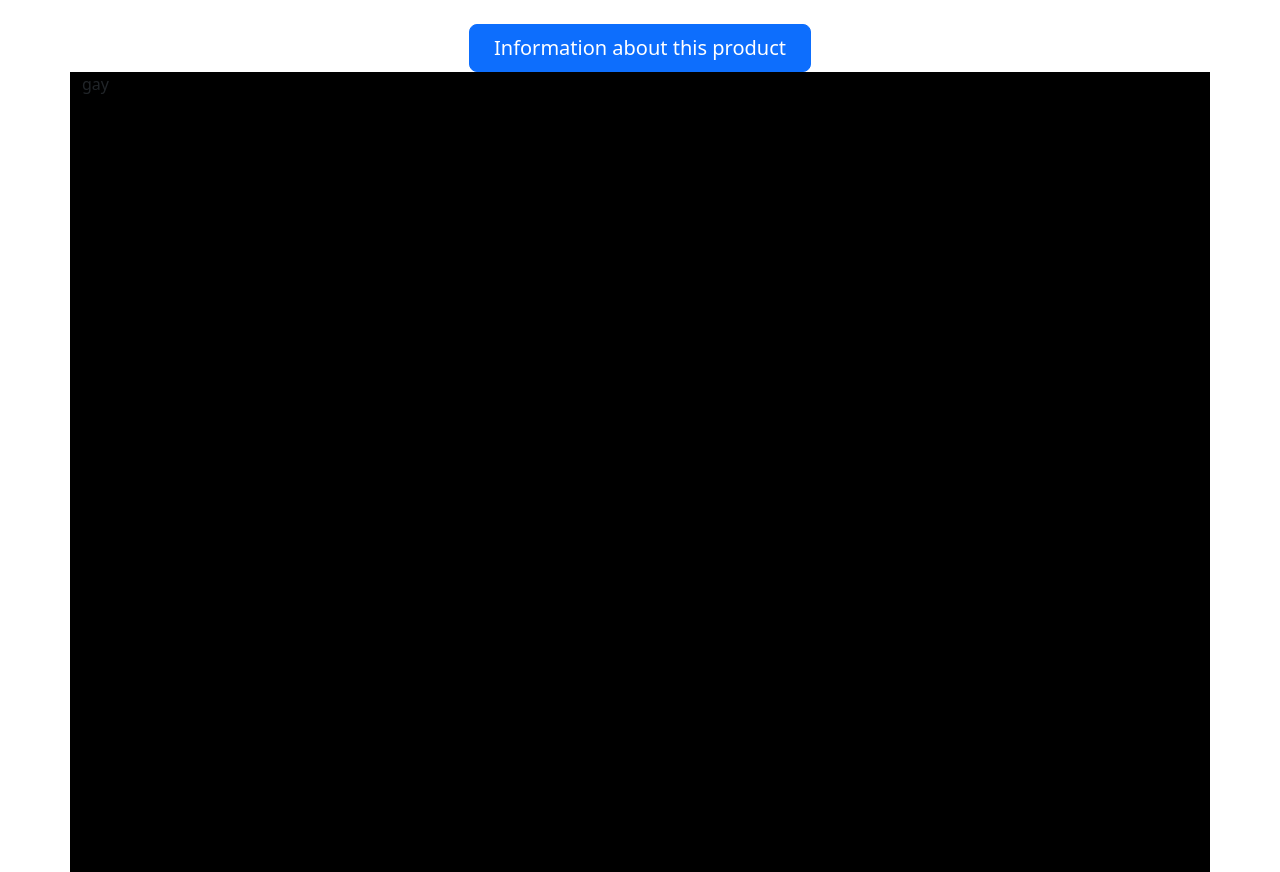
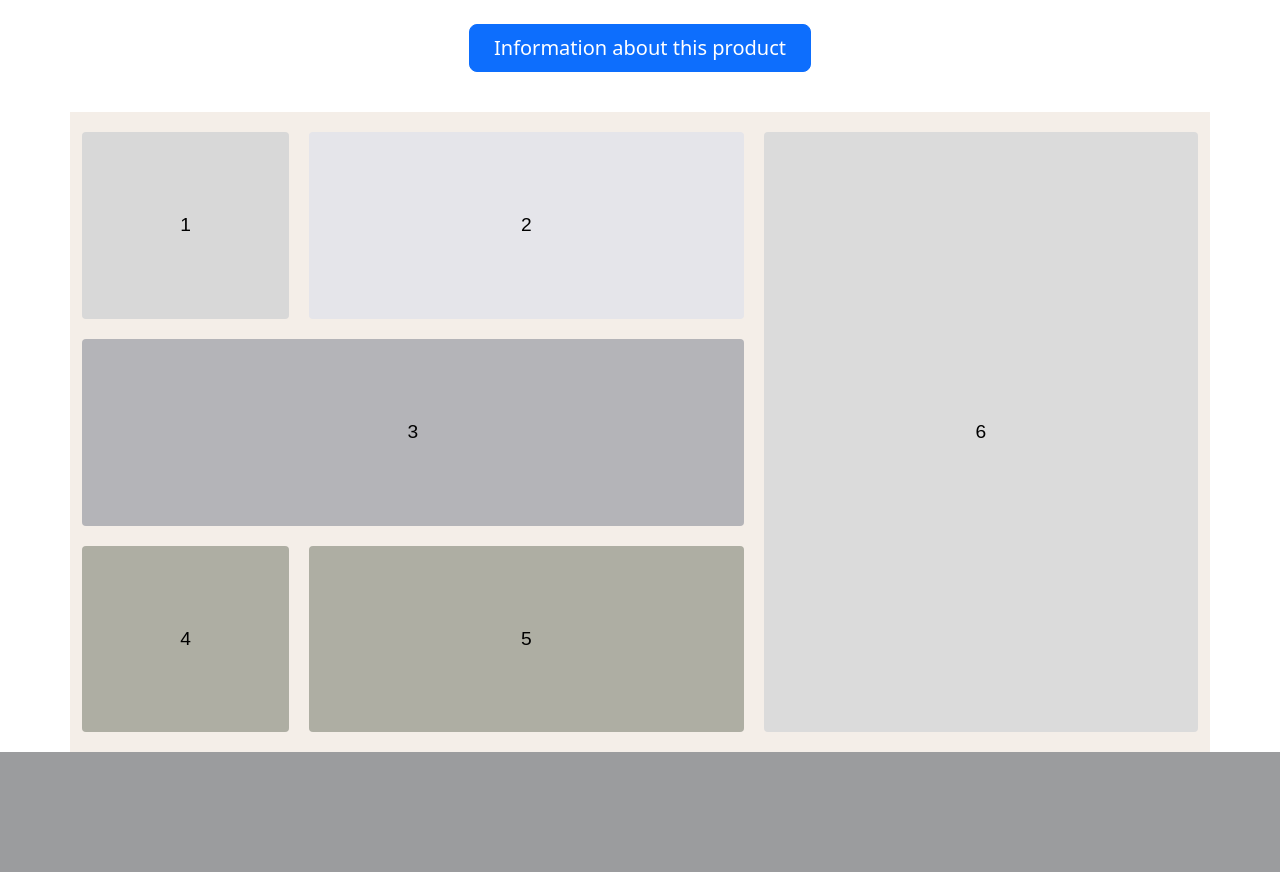
Before and after one commit to 104148/marktplaatsD1C, a PHP site: page / in a window 1280 px wide. Shown: the part 1006-1878 px from the top of the page. After the commit the page ends 1758 px from the top, so only its background shows below. Run offline with PHP 8.4, Linux system fonts and the light colour scheme.

Commit message:
grid finish

```diff
--- a/index.html
+++ b/index.html
@@ -58,9 +58,17 @@
             </div>
           </div>
     </header>
-<div class="container">
- gay
-</div>
+    <div>
+        <p style="color: white;">d</p>
+    </div>
+    <div class="container">
+        <div class="item">1</div>
+        <div class="item">2</div>
+        <div class="item">3</div>
+        <div class="item">4</div>
+        <div class="item">5</div>
+        <div class="item">6</div>
+       </div>
 
     <section></section>
     <footer></footer>
--- a/style.css
+++ b/style.css
@@ -1,13 +1,73 @@
-body{
-    margin: 0%;
+body {
+    margin: 0; /* Changed 0% to 0, standard practice for zero values */
 }
 
-.nav{
+.nav {
     position: sticky;
+    top: 0; /* Sticky needs a top, bottom, left, or right value to work */
 }
 
-.container{
-background: black;
-width: 100%;
-height: 100vh;
+/* Container instellingen voor het Grid */
+.container {
+    background-color: #f4eee8; /* De lichte achtergrondkleur uit de afbeelding */
+    width: 100%;
+    min-height: 80vh; /* Flexibele hoogte in plaats van vaste 100vh */
+    padding: 20px;
+    gap: 20px; /* Ruimte tussen de kaarten */
+
+    display: grid;
+    /* 3 gelijke kolommen links + 2 kolommen breedte voor het grote rechter blok = 5 kolommen */
+    grid-template-columns: repeat(3, 1fr) repeat(2, 1fr);
+    grid-template-rows: repeat(3, 1fr);
 }
+
+/* Algemene styling voor de grid items */
+.item {
+    background-color: #d1d1d6; /* Standaard grijze kleur van de blokken */
+    border-radius: 4px; /* Subtiele afronding zoals in de foto */
+    display: flex;
+    align-items: center;
+    justify-content: center;
+    font-family: sans-serif;
+    font-size: 1.2rem;
+    color: #000;
+    padding: 20px;
+}
+
+/* Specifieke posities per item (overeenkomend met jouw HTML 1 t/m 6) */
+
+.item:nth-child(1) { /* sales korting */
+    grid-column: 1 / 2;
+    grid-row: 1 / 2;
+    background-color: #d8d8d8;
+}
+
+.item:nth-child(2) { /* Leeg blok naast sales korting */
+    grid-column: 2 / 4;
+    grid-row: 1 / 2;
+    background-color: #e5e5ea;
+}
+
+.item:nth-child(3) { /* info over product */
+    grid-column: 1 / 4;
+    grid-row: 2 / 3;
+    background-color: #b4b4b8;
+}
+
+.item:nth-child(4) { /* Linksonder blok 1 */
+    grid-column: 1 / 2.5; /* Verdeelt de onderste rij netjes in tweeën */
+    grid-row: 3 / 4;
+    background-color: #aeaea3;
+}
+
+.item:nth-child(5) { /* Linksonder blok 2 */
+    grid-column: 2 / 4;
+    grid-row: 3 / 4;
+    background-color: #aeaea3;
+}
+
+.item:nth-child(6) { /* nieuwste product (Grote rechter blok) */
+    grid-column: 4 / 6;
+    grid-row: 1 / 4; /* Strekt zich uit over alle 3 de rijen */
+    background-color: #dbdbdb;
+}
```
